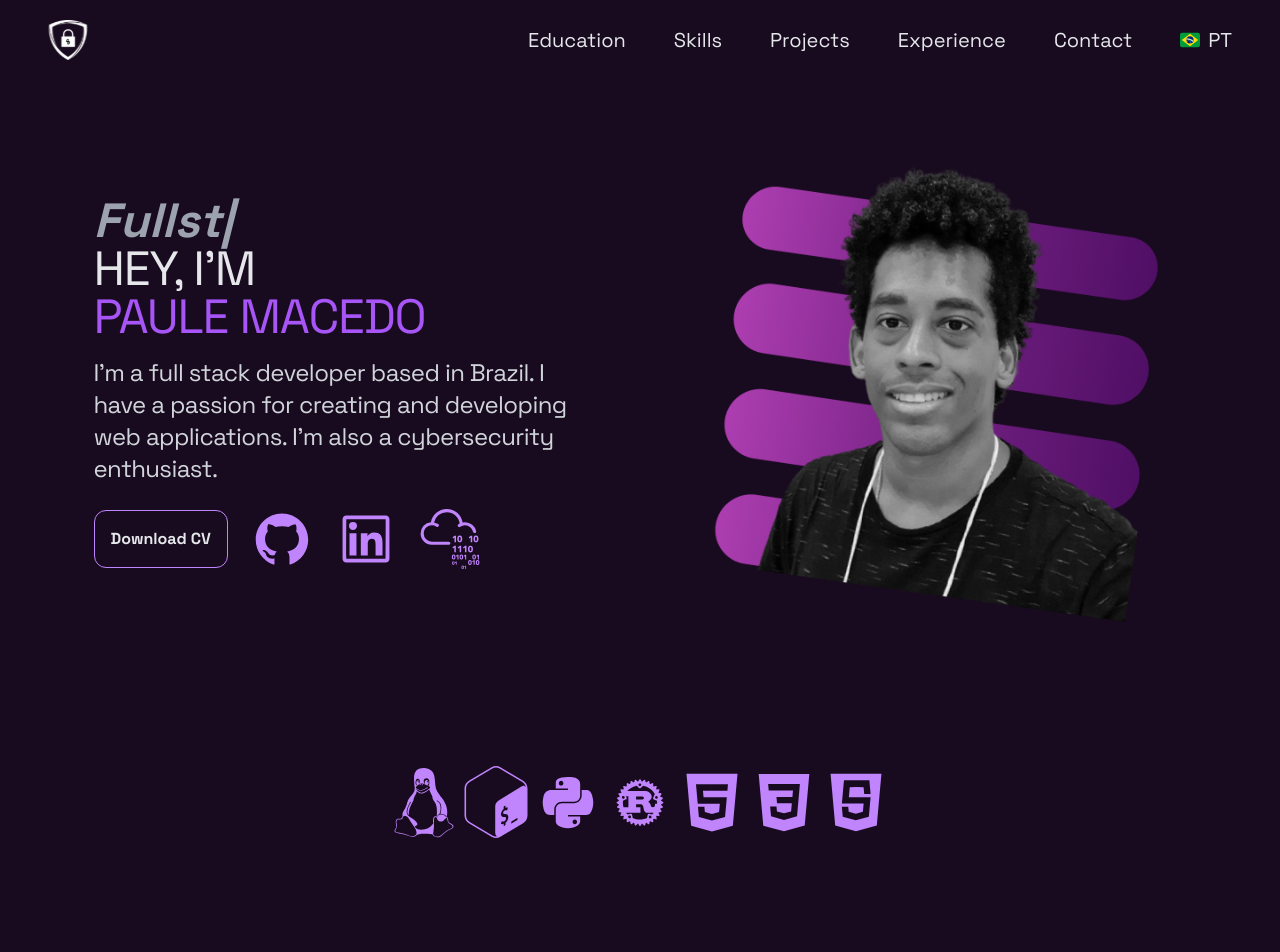
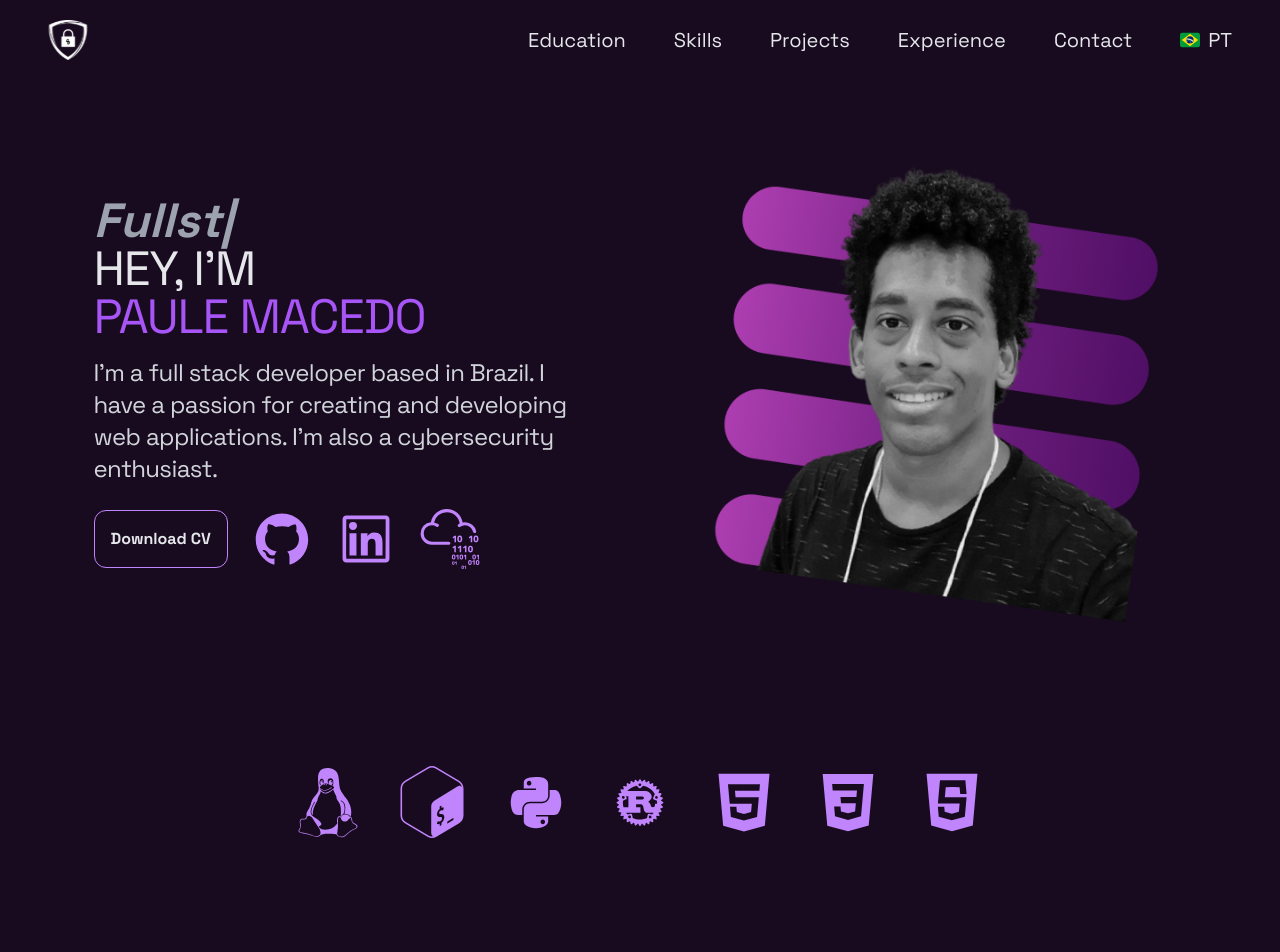
Before and after one commit to paulemacedo/Portifolio, a React (Vite) app: page / in a window 1280 px wide. Shown: the top 952 px of the page. Built offline with nearby package versions, Linux system fonts and the light colour scheme.

Commit message:
fix: adjust layout in Hero component for improved spacing

```diff
--- a/src/components/Hero.jsx
+++ b/src/components/Hero.jsx
@@ -151,7 +151,7 @@ const Hero = () => {
                 whileInView={{ opacity: 1 }}
                 viewport={{ once: true }}
                 transition={{ duration: 1, delay: 2 }}
-                className='flex flex-row text-7xl px-12 md:px-0 w-full justify-center items-center py-24'
+                className='flex flex-row text-7xl px-12 md:px-0 w-full justify-center items-center py-24 gap-8'
             >
                 {/* <p className=" text-gray-200 mr-6">My Tech Stack</p> */}
                 <DiLinux className="text-purple-400" />
```
